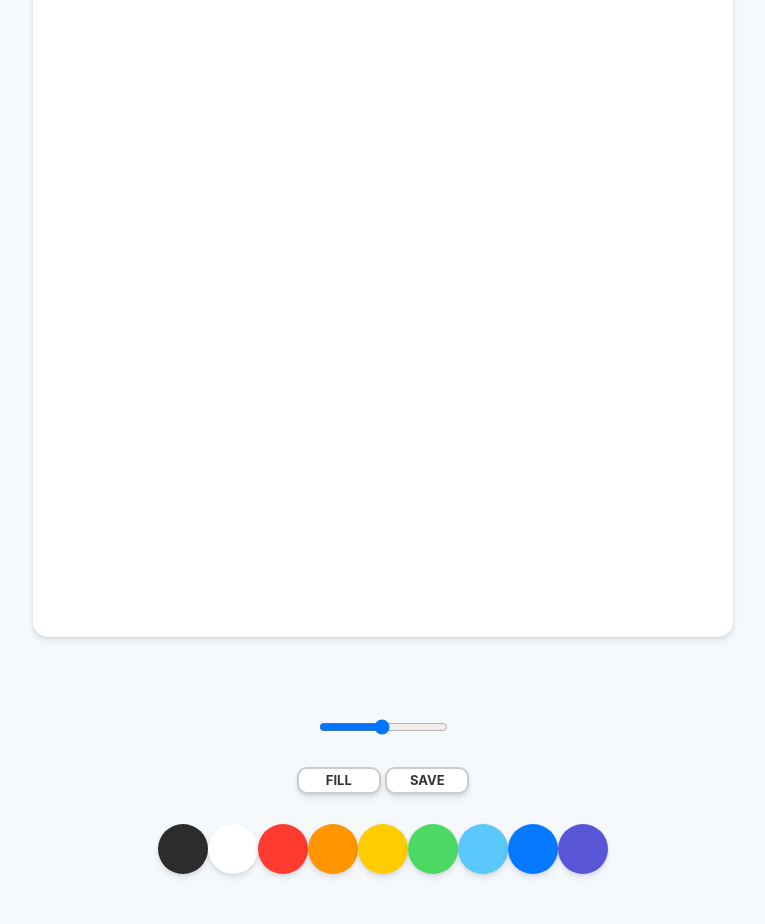
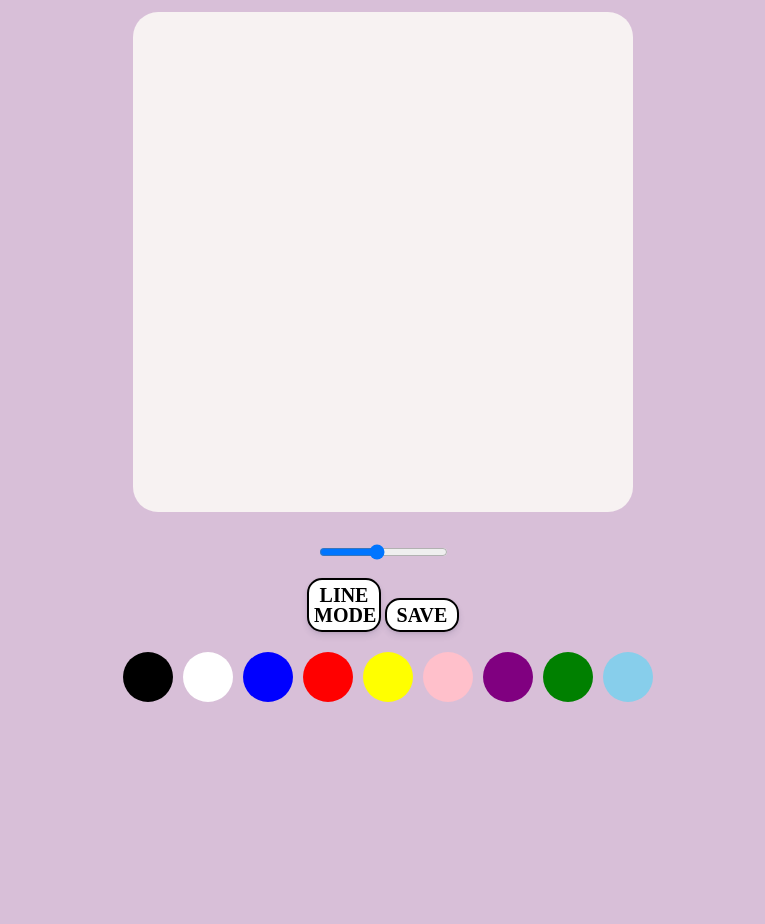
Before and after one commit to dustmddus/js-paint, a plain HTML site: page index.html in a window 1280 px wide. Shown: the part 113-1037 px from the top of the page, without its empty margins (257-1022 px from the left). After the commit the page ends 865 px from the top, so only its background shows below. Drawn offline with Linux system fonts and the light colour scheme.

Commit message:
make a board

```diff
--- a/app.js
+++ b/app.js
@@ -1,60 +1,50 @@
 const canvas = document.getElementById("jsCanvas");
 const ctx = canvas.getContext("2d");
-const colors = document.getElementsByClassName("jsColor");
-const range = document.getElementById("jsRange");
-const mode = document.getElementById("jsMode");
+const range = document.getElementById("jsPenSize");
+const mode = document.getElementById("modeBtn");
+const colors = document.getElementsByClassName("color");
 
-const INITIAL_COLOR = "#2C2C2C";
-const CANVAS_SIZE = 700;
+const CANVAS_SIZE = 500;
+const INITIAL_COLOR = "black";
+
+let painting = false;
+let filling = false;
 
 canvas.width = CANVAS_SIZE;
 canvas.height = CANVAS_SIZE;
 
-ctx.strokeStyle = INITIAL_COLOR;
+ctx.strokeStyle = INITIAL_COLOR; //초기 색깔
 ctx.fillStyle = INITIAL_COLOR;
-ctx.lineWidth = 2.5;
+ctx.lineWidth = 5;
 
-let painting = false;
-let filling = false;
+function startPainting() {
+  painting = true;
+}
 
 function stopPainting() {
   painting = false;
-}
-
-function startPainting() {
-  painting = true;
 }
 
 function onMouseMove(event) {
   const x = event.offsetX;
   const y = event.offsetY;
   if (!painting) {
+    //그리고 있지 않을 때 path를 찾아야한다. (마우스의 위치) 경로를 시작하거나 현재 경로를 재설정 한다.
     ctx.beginPath();
     ctx.moveTo(x, y);
   } else {
-    ctx.lineTo(x, y);
-    ctx.stroke();
+    ctx.lineTo(x, y); //선 연결
+    ctx.stroke(); //선 그리기
   }
-}
-
-function handleColorClick(event) {
-  const color = event.target.style.backgroundColor;
-  ctx.strokeStyle = color;
-  ctx.fillStyle = color;
-}
-
-function handleRangeChange(event) {
-  const size = event.target.value;
-  ctx.lineWidth = size;
 }
 
 function handleModeClick() {
   if (filling === true) {
     filling = false;
-    mode.innerText = "Fill";
+    mode.innerText = "Line Mode";
   } else {
     filling = true;
-    mode.innerText = "Paint";
+    mode.innerText = "Fill Mode";
   }
 }
 
@@ -64,17 +54,24 @@ function handleCanvasClick() {
   }
 }
 
+function handleRangeChange(event) {
+  const size = event.target.value;
+  ctx.lineWidth = size;
+}
+
+function handleColorClick(event) {
+  const color = event.target.style.backgroundColor;
+
+  ctx.strokeStyle = color;
+  ctx.fillStyle = color;
+}
+
 if (canvas) {
-  canvas.addEventListener("mousemove", onMouseMove);
-  canvas.addEventListener("mousedown", startPainting);
+  canvas.addEventListener("mousemove", onMouseMove); //붓을 움직이면
+  canvas.addEventListener("mousedown", startPainting); //붓으로 그리기 시작(첫 터치)
   canvas.addEventListener("mouseup", stopPainting);
-  canvas.addEventListener("mouseleave", stopPainting);
   canvas.addEventListener("click", handleCanvasClick);
 }
-
-Array.from(colors).forEach((color) =>
-  color.addEventListener("click", handleColorClick)
-);
 
 if (range) {
   range.addEventListener("input", handleRangeChange);
@@ -83,3 +80,7 @@ if (range) {
 if (mode) {
   mode.addEventListener("click", handleModeClick);
 }
+
+Array.from(colors).forEach((color) =>
+  color.addEventListener("click", handleColorClick)
+);
--- a/index.html
+++ b/index.html
@@ -4,66 +4,31 @@
     <meta charset="UTF-8" />
     <meta http-equiv="X-UA-Compatible" content="IE=edge" />
     <meta name="viewport" content="width=device-width, initial-scale=1.0" />
-    <link rel="stylesheet" href="styles.css" />
-    <title>PaintJS</title>
+    <link rel="stylesheet" href="style.css" />
+    <title>Paint</title>
   </head>
   <body>
+    <span class="title">요니요니의 그림판🤍</span>
     <canvas id="jsCanvas" class="canvas"></canvas>
-    <div class="controls">
-      <div class="controls_range">
-        <input
-          type="range"
-          id="jsRange"
-          min="0.1"
-          max="5"
-          value="2.5"
-          step="0.1"
-        />
-      </div>
-      <div class="controls_btns">
-        <button id="jsMode">Fill</button>
-        <button id="jsSave">Save</button>
-      </div>
-      <div class="control_colors" id="jsColors">
-        <div
-          class="control_color jsColor"
-          style="background-color: #2c2c2c"
-        ></div>
-        <div
-          class="control_color jsColor"
-          style="background-color: white"
-        ></div>
-        <div
-          class="control_color jsColor"
-          style="background-color: #ff3b30"
-        ></div>
-        <div
-          class="control_color jsColor"
-          style="background-color: #ff9500"
-        ></div>
-        <div
-          class="control_color jsColor"
-          style="background-color: #ffcc00"
-        ></div>
-        <div
-          class="control_color jsColor"
-          style="background-color: #4cd963"
-        ></div>
-        <div
-          class="control_color jsColor"
-          style="background-color: #5ac8fa"
-        ></div>
-        <div
-          class="control_color jsColor"
-          style="background-color: #0579ff"
-        ></div>
-        <div
-          class="control_color jsColor"
-          style="background-color: #5856d6"
-        ></div>
-      </div>
+    <div class="penControls">
+      <input type="range" min="1" max="10" step="1" value="5" id="jsPenSize" />
+    </div>
+    <div class="controlBtns">
+      <button id="modeBtn">line mode</button>
+      <button id="saveBtn">save</button>
     </div>
 
+    <div class="colorsControl">
+      <div class="color" style="background-color: black"></div>
+      <div class="color" style="background-color: white"></div>
+      <div class="color" style="background-color: blue"></div>
+      <div class="color" style="background-color: red"></div>
+      <div class="color" style="background-color: yellow"></div>
+      <div class="color" style="background-color: pink"></div>
+      <div class="color" style="background-color: purple"></div>
+      <div class="color" style="background-color: green"></div>
+      <div class="color" style="background-color: skyblue"></div>
+    </div>
     <script src="app.js"></script>
   </body>
 </html>
--- /dev/null
+++ b/style.css
@@ -0,0 +1,54 @@
+@import "reset.css";
+body {
+  background-color: thistle;
+  display: flex;
+  flex-direction: column;
+  align-items: center;
+  padding: 50px 0;
+}
+.title {
+  color: white;
+  font-size: 45px;
+  font-weight: bold;
+  padding-bottom: 30px;
+}
+.canvas {
+  background-color: rgb(247, 242, 242);
+  border-radius: 5%;
+}
+.penControls {
+  padding-top: 30px;
+}
+.controlBtns {
+  padding-top: 15px;
+}
+.controlBtns button {
+  all: unset;
+  cursor: pointer;
+  text-transform: uppercase;
+  background-color: white;
+  border: 2px solid black;
+  font-size: 20px;
+  width: 60px;
+  text-align: center;
+  border-radius: 15px;
+  padding: 5px 5px;
+  font-weight: bold;
+  box-shadow: 0 4px 6px rgba(50, 50, 93, 0.11), 0 1px 3px rgba(0, 0, 0, 0.08);
+}
+
+.controlBtns button:active {
+  transform: scale(0.98);
+}
+
+.colorsControl {
+  padding-top: 20px;
+  display: flex;
+}
+
+.colorsControl .color {
+  width: 50px;
+  height: 50px;
+  margin-left: 10px;
+  border-radius: 50%;
+}
--- a/styles.css
+++ /dev/null
@@ -1,64 +0,0 @@
-@import "reset.css";
-body {
-  background-color: #f6f9fc;
-  font-family: -apple-system, BlinkMacSystemFont, "Segoe UI", Roboto, Oxygen,
-    Ubuntu, Cantarell, "Open Sans", "Helvetica Neue", sans-serif;
-  display: flex;
-  flex-direction: column;
-  align-items: center;
-  padding: 50px 0;
-}
-
-.canvas {
-  width: 700px;
-  height: 700px;
-  background-color: white;
-  border-radius: 15px;
-  box-shadow: 0 4px 6px rgba(50, 50, 93, 0.11), 0 1px 3px rgba(0, 0, 0, 0.08);
-}
-
-.controls {
-  margin-top: 80px;
-  display: flex;
-  flex-direction: column;
-  align-items: center;
-}
-
-.controls .controls_btns {
-  margin-bottom: 30px;
-}
-
-.controls_btns button {
-  all: unset;
-  cursor: pointer;
-  background-color: white;
-  padding: 5px 0px;
-  width: 80px;
-  text-align: center;
-  border-radius: 10px;
-  box-shadow: 0 4px 6px rgba(50, 50, 93, 0.11), 0 1px 3px rgba(0, 0, 0, 0.08);
-  border: 2px solid rgb(0, 0, 0, 0.2);
-  color: rgb(0, 0, 0, 0.8);
-  text-transform: uppercase;
-  font-weight: 700;
-  font-size: 13px;
-}
-
-.controls_btns button:active {
-  transform: scale(0.98);
-}
-
-.controls .control_colors {
-  display: flex;
-}
-.control_colors .control_color {
-  width: 50px;
-  height: 50px;
-  border-radius: 25px;
-  cursor: pointer;
-  box-shadow: 0 4px 6px rgba(50, 50, 93, 0.11), 0 1px 3px rgba(0, 0, 0, 0.08);
-}
-
-.controls .controls_range {
-  margin-bottom: 30px;
-}
```
